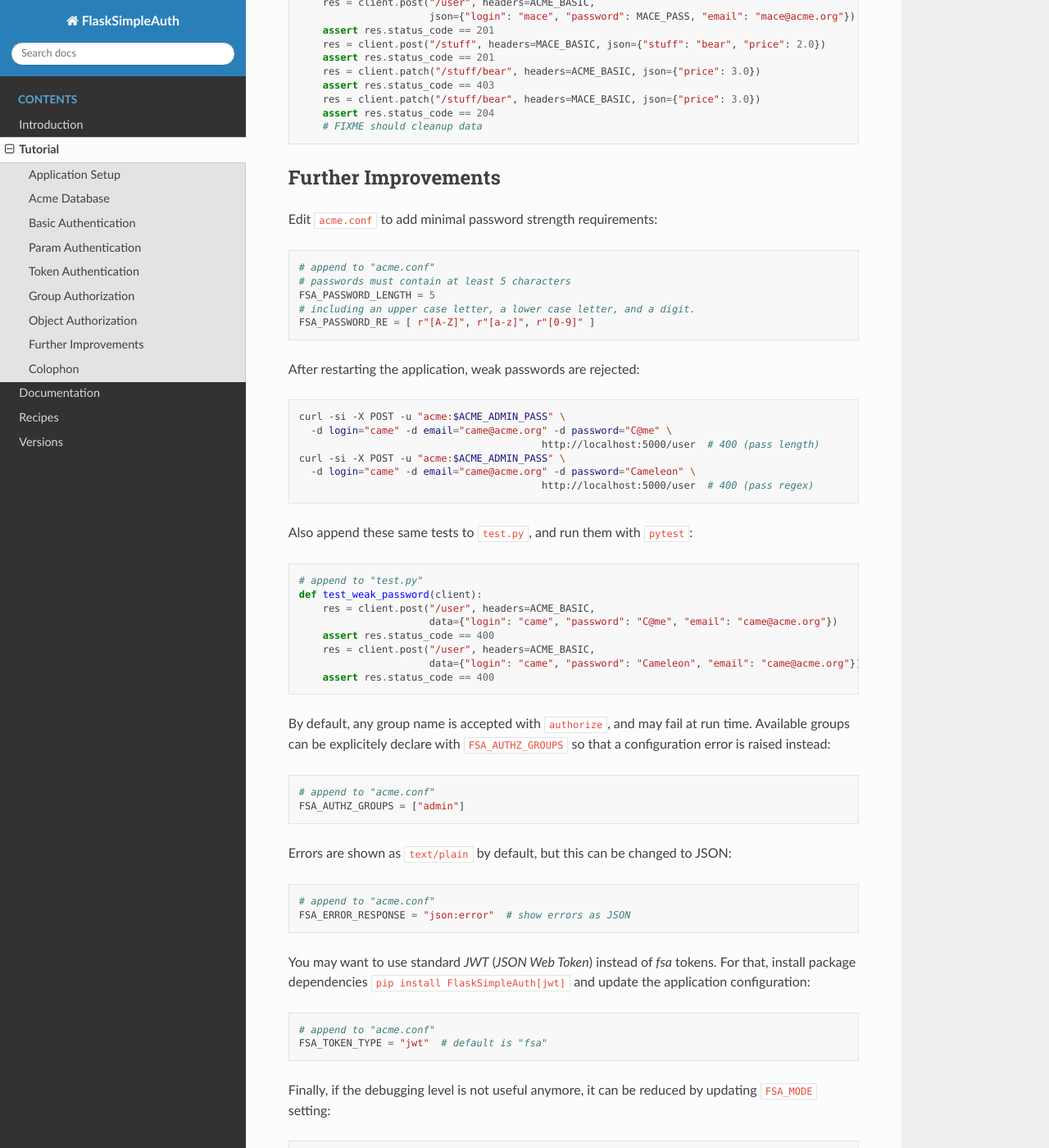
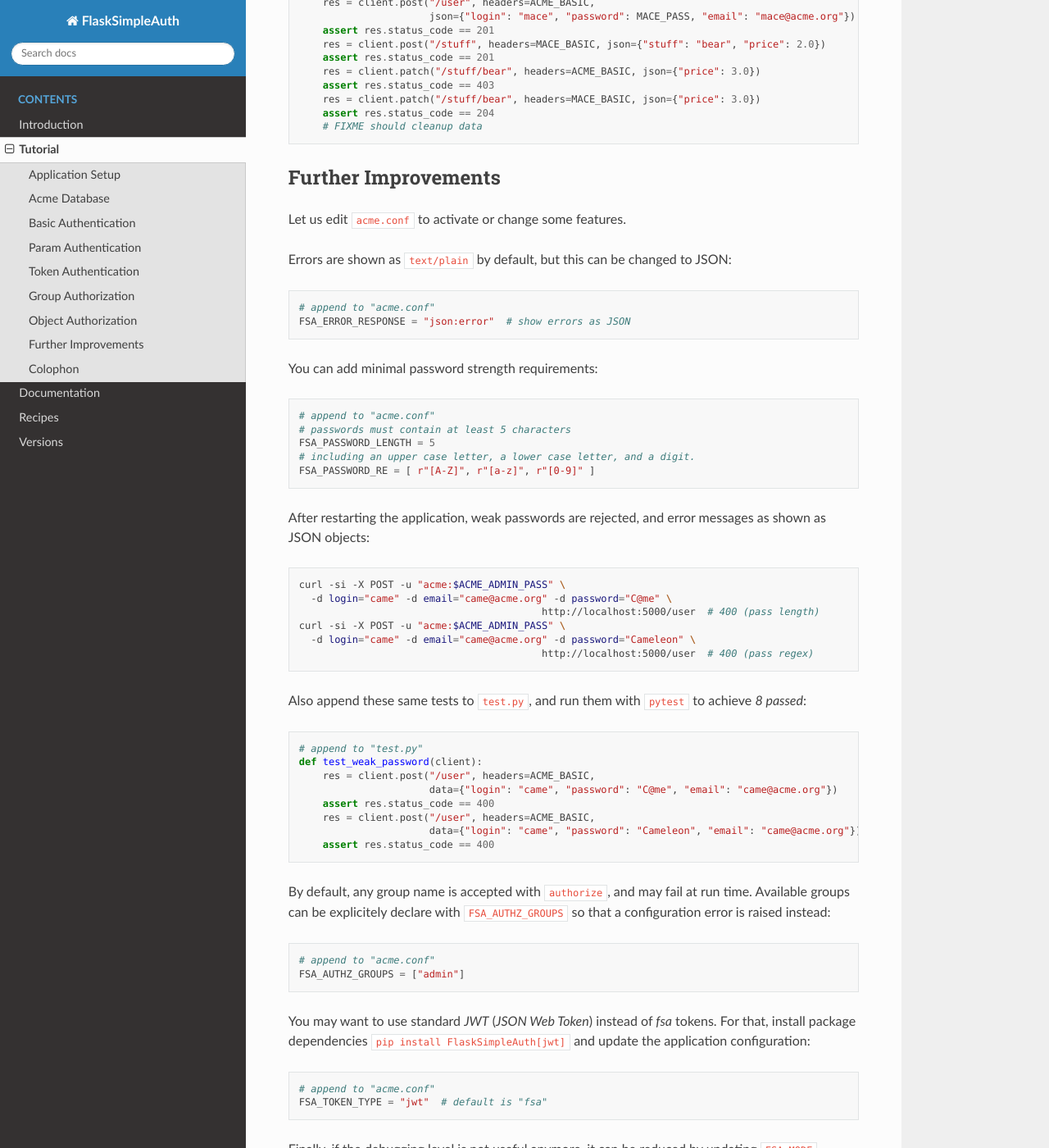
Before and after one commit to zx80/flask-simple-auth, a Sphinx documentation site: the page built from docs/TUTORIAL.md, in a window 1280 px wide and 1400 px high, scrolled down 11037 px. Shown: the whole window at 82% size. Built offline with Sphinx 7.4.7 and the Read the Docs theme 2.0.0, drawn with Linux system fonts in a browser that asks for light colours; pages that are not in the unit, such as notebooks, are missing from menus.

Commit message:
update improvement order

````diff
--- a/docs/TUTORIAL.md
+++ b/docs/TUTORIAL.md
@@ -627,7 +627,16 @@ def test_objperm_authz(client):
 
 ## Further Improvements
 
-Edit `acme.conf` to add minimal password strength requirements:
+Let us edit `acme.conf` to activate or change some features.
+
+Errors are shown as `text/plain` by default, but this can be changed to JSON:
+
+```python
+# append to "acme.conf"
+FSA_ERROR_RESPONSE = "json:error"  # show errors as JSON
+```
+
+You can add minimal password strength requirements:
 
 ```python
 # append to "acme.conf"
@@ -637,7 +646,8 @@ FSA_PASSWORD_LENGTH = 5
 FSA_PASSWORD_RE = [ r"[A-Z]", r"[a-z]", r"[0-9]" ]
 ```
 
-After restarting the application, weak passwords are rejected:
+After restarting the application, weak passwords are rejected, and error
+messages as shown as JSON objects:
 
 ```shell
 curl -si -X POST -u "acme:$ACME_ADMIN_PASS" \
@@ -648,7 +658,8 @@ curl -si -X POST -u "acme:$ACME_ADMIN_PASS" \
                                          http://localhost:5000/user  # 400 (pass regex)
 ```
 
-Also append these same tests to `test.py`, and run them with `pytest`:
+Also append these same tests to `test.py`, and run them with `pytest` to
+achieve *8 passed*:
 
 ```python
 # append to "test.py"
@@ -669,13 +680,6 @@ configuration error is raised instead:
 ```python
 # append to "acme.conf"
 FSA_AUTHZ_GROUPS = ["admin"]
-```
-
-Errors are shown as `text/plain` by default, but this can be changed to JSON:
-
-```python
-# append to "acme.conf"
-FSA_ERROR_RESPONSE = "json:error"  # show errors as JSON
 ```
 
 You may want to use standard *JWT* (*JSON Web Token*) instead of *fsa* tokens.
````
